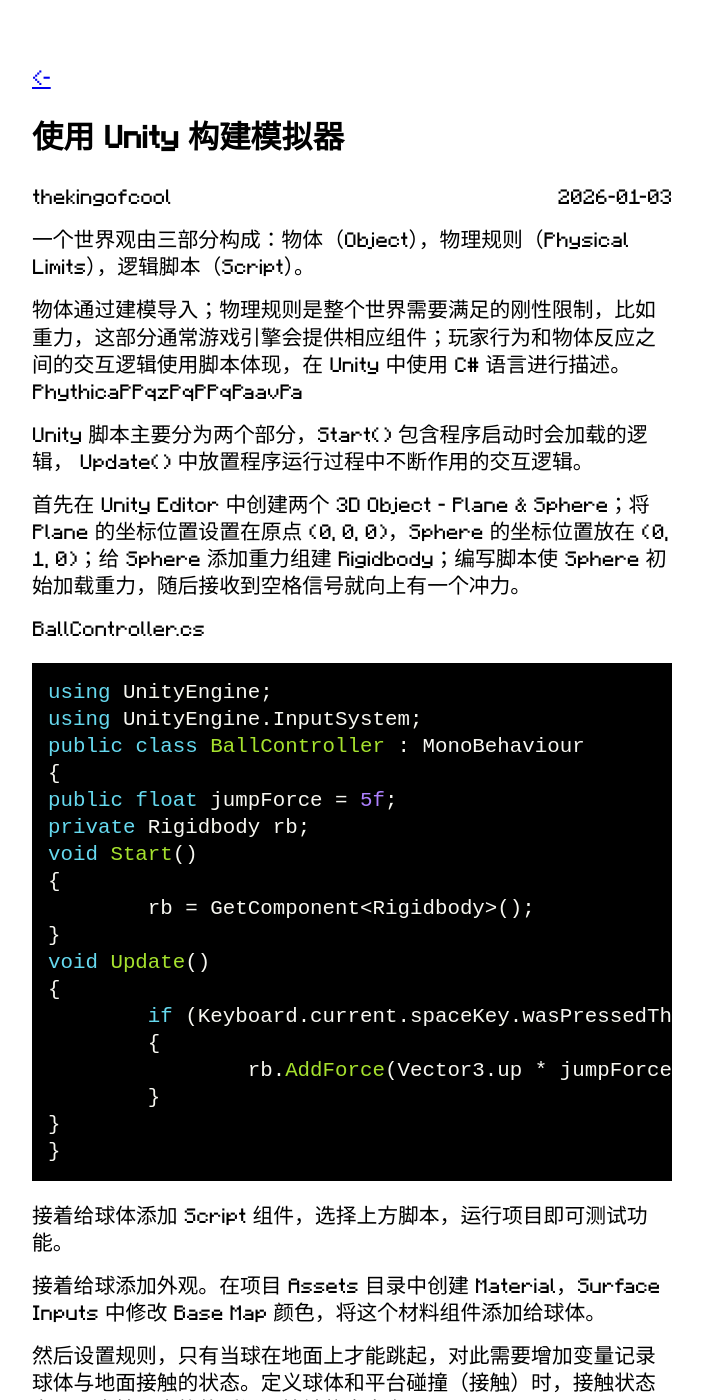
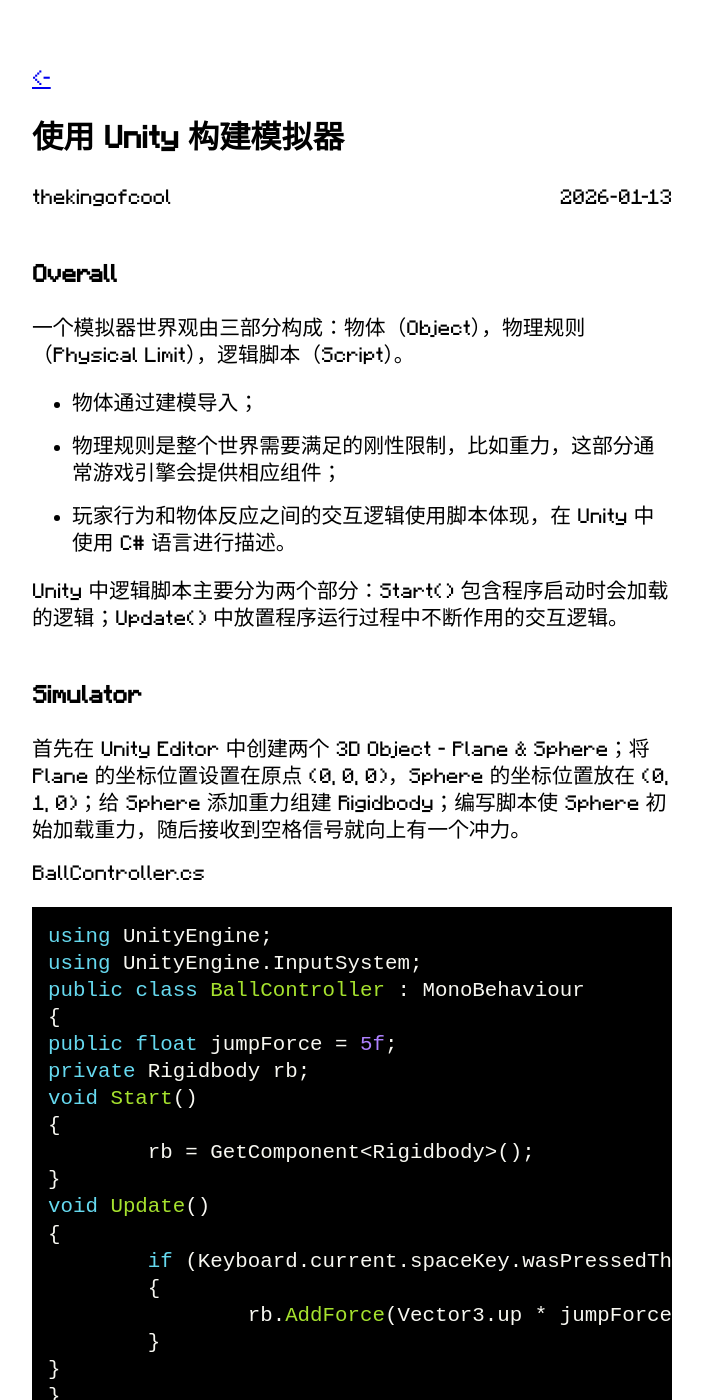
Before and after one commit to thekingofcool/daily, a Jekyll site: the page built from _posts/2026-01-13-simulator-with-unity.md, in a window 1280 px wide and 1400 px high. Shown: the whole window, without its empty margins (288-991 px from the left). Built offline with Jekyll 4.4.1, drawn with Linux system fonts in a browser that asks for light colours; some web fonts are replaced; comment, search, counter and statistics services are not loaded; some of the changed text lies outside the part shown.

Commit message:
daily update: 2026-01-13 15:29:04

```diff
--- a/_posts/2026-01-13-simulator-with-unity.md
+++ b/_posts/2026-01-13-simulator-with-unity.md
@@ -1,18 +1,24 @@
 ---
 layout: post
 title: 使用 Unity 构建模拟器
-date: 2026-01-03
+date: 2026-01-13
 author: thekingofcool
 description: ""
 categories: thoughts
 ---
 
-一个世界观由三部分构成：物体（Object），物理规则（Physical Limits），逻辑脚本（Script）。
+### Overall
+一个模拟器世界观由三部分构成：物体（Object），物理规则（Physical Limit），逻辑脚本（Script）。
 
-物体通过建模导入；物理规则是整个世界需要满足的刚性限制，比如重力，这部分通常游戏引擎会提供相应组件；玩家行为和物体反应之间的交互逻辑使用脚本体现，在 Unity 中使用 C# 语言进行描述。PhythicaPPqzPqPPqPaavPa
+- 物体通过建模导入；
 
-Unity 脚本主要分为两个部分，Start() 包含程序启动时会加载的逻辑， Update() 中放置程序运行过程中不断作用的交互逻辑。
+- 物理规则是整个世界需要满足的刚性限制，比如重力，这部分通常游戏引擎会提供相应组件；
 
+- 玩家行为和物体反应之间的交互逻辑使用脚本体现，在 Unity 中使用 C# 语言进行描述。
+
+Unity 中逻辑脚本主要分为两个部分：Start() 包含程序启动时会加载的逻辑；Update() 中放置程序运行过程中不断作用的交互逻辑。
+
+### Simulator
 首先在 Unity Editor 中创建两个 3D Object - Plane & Sphere；将 Plane 的坐标位置设置在原点 (0, 0, 0)，Sphere 的坐标位置放在 (0, 1, 0)；给 Sphere 添加重力组建 Rigidbody；编写脚本使 Sphere 初始加载重力，随后接收到空格信号就向上有一个冲力。
 
 BallController.cs
@@ -42,7 +48,7 @@ void Update()
 
 接着给球添加外观。在项目 Assets 目录中创建 Material，Surface Inputs 中修改 Base Map 颜色，将这个材料组件添加给球体。
 
-然后设置规则，只有当球在地面上才能跳起，对此需要增加变量记录球体与地面接触的状态。定义球体和平台碰撞（接触）时，接触状态为是；当按下空格的瞬间，接触状态变为否。
+然后设置规则：只有当球在地面上才能跳起，对此需要增加变量记录球体与地面接触的状态。定义球体和平台碰撞（接触）时，接触状态为“是”；当按下空格的瞬间，接触状态变为“否”。
 
 BallController.cs
 
@@ -66,7 +72,6 @@ public class BallController : MonoBehaviour
 		isGrounded = false;
 		}
 	}
-
 	private void OnCollisionEnter(Collision collision)
 	{
 		if (collision.gameObject.name == "Plane")
```
Also changed, not shown: other parts of _posts/2026-01-13-simulator-with-unity.md (+9 -4 lines), 4 other files.
